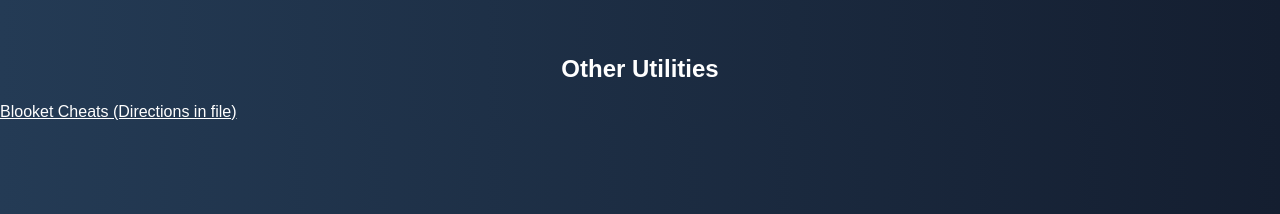
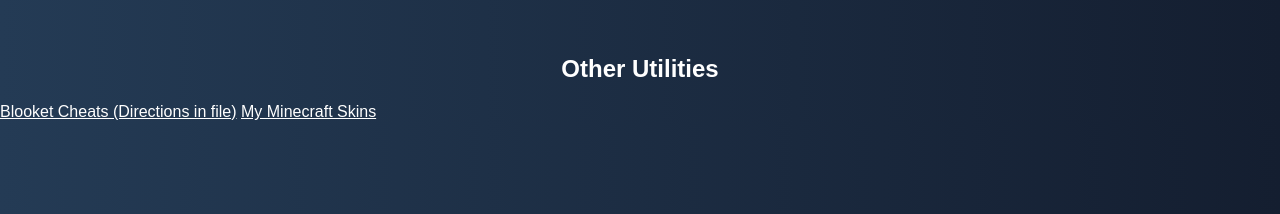
Before and after one commit to LightningEX/lightningex.github.io, a plain HTML site: page index.html in a window 1280 px wide. Shown: the part 586-800 px from the top of the page. Drawn offline with Linux system fonts and the light colour scheme.

Commit message:
Update index.html

```diff
--- a/index.html
+++ b/index.html
@@ -55,5 +55,6 @@
     <script src="gameloader.js"></script>
     <h2 style="text-align:center;">Other Utilities</h2>
     <a href="LightningBlooketCheats.txt" download="LightningsBlooketCheats.txt">Blooket Cheats (Directions in file)</a>
+  <a href="LightningsSkinPack.mcpack" download="LightningsSkinPack.mcpack">My Minecraft Skins</a>
   </body>
 </html>
```
